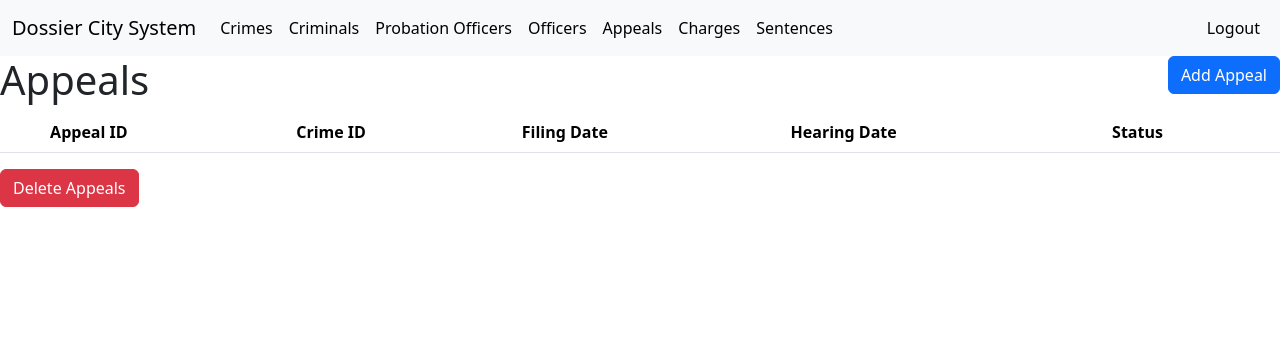
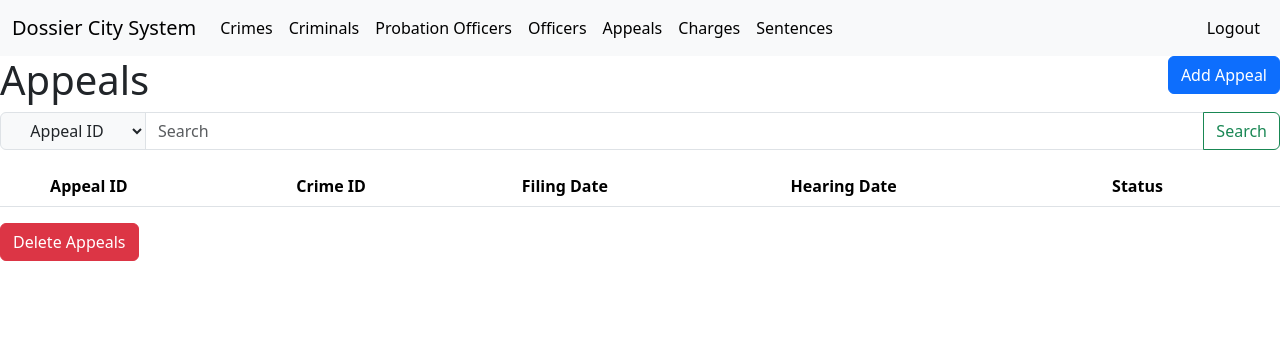
Before and after one commit to andylin2004/CSUY-3083-Project, a Flask app: page /appeals in a window 1280 px wide. Shown: the top 356 px of the page. Run offline with Flask 3, Linux system fonts and the light colour scheme; lists and menus that the app fills with data are empty.

Commit message:
searching added to appeals

```diff
--- a/server.py
+++ b/server.py
@@ -36,8 +36,14 @@ def home():
 
 @app.route("/appeals")
 def appeals():
-    # TODO: search query handling
-    dn = runstatement("CALL get_appeals();")
+    sql_params = {}
+    param_order = ['a_id', 'c_id', 'file_date', 'hear_date', 'status']
+    for column in param_order:
+        sql_params[column] = ""
+    column = request.args.get("column")
+    query = request.args.get("query")
+    sql_params[column] = query
+    dn = runstatement("CALL get_appeals(%s, %s, %s, %s, %s);", tuple([sql_params[column] for column in param_order]))
     datas = []
     for _,j in dn.iterrows():
         datas.append(j.to_dict())
@@ -69,11 +75,8 @@ def criminals():
         sql_params[column] = ""
     column = request.args.get("column")
     query = request.args.get("query")
-    print(column, query)
     sql_params[column] = query
-    inputs = tuple([sql_params[column] for column in param_order])
-    print(inputs)
-    dn = runstatement("CALL get_criminals(%s, %s, %s, %s, %s, %s, %s, %s, %s, %s);", inputs)
+    dn = runstatement("CALL get_criminals(%s, %s, %s, %s, %s, %s, %s, %s, %s, %s);", tuple([sql_params[column] for column in param_order]))
     datas = []
     for _,j in dn.iterrows():
         datas.append(j.to_dict())
--- a/templates/appeals.html
+++ b/templates/appeals.html
@@ -48,6 +48,19 @@
                 <a class="btn btn-primary float-end" data-bs-toggle="modal" data-bs-target="#addModal">Add Appeal</a>
             </div>
         </div>
+        <form class="d-flex" method="get" role="search">
+            <div class="input-group mb-3">
+                <select class="input-group-text" id="form-control" name="column">
+                    <option value="a_id">Appeal ID</option>
+                    <option value="c_id">Crime ID</option>
+                    <option value="file_date">Filing Date</option>
+                    <option value="hear_date">Hearing Date</option>
+                    <option value="status">Status</option>
+                </select>
+                <input type="text" class="form-control" aria-label="Search" placeholder="Search" id="search" name="query">
+                <input type="submit" class="btn btn-outline-success" value="Search">
+            </div>
+        </form>
         <form method="post">
             <table class="table table-striped table-hover">
                 <thead>
```
